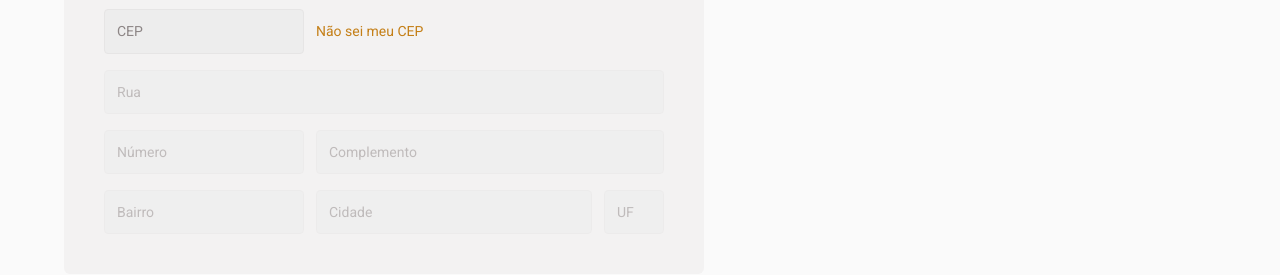
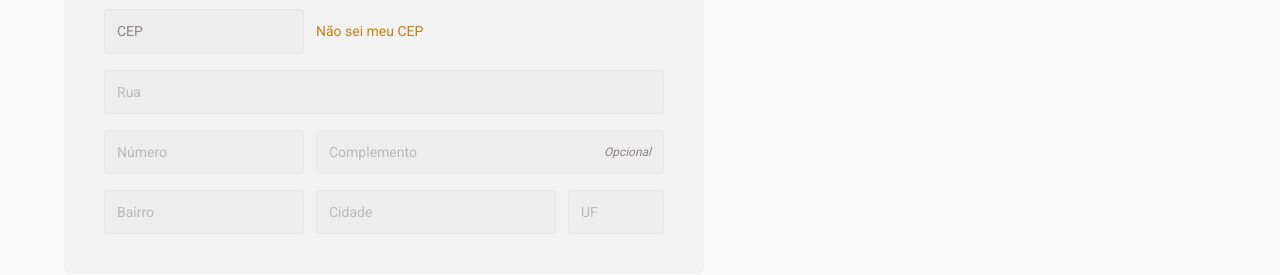
Before and after one commit to jbresolinn/ignite-03-coffedelivery, a React (Vite) app: page /cart in a window 1280 px wide. Shown: the part 293-568 px from the top of the page. Built offline with nearby package versions, Linux system fonts and the light colour scheme; no server answers.

Commit message:
style: adjustment base input

```diff
--- a/src/components/Input/index.tsx
+++ b/src/components/Input/index.tsx
@@ -1,17 +1,32 @@
 /* eslint-disable react/display-name */
+import { Check } from 'phosphor-react'
 import { forwardRef, InputHTMLAttributes } from 'react'
-import { BaseInput } from './styles'
+import { BaseInput, InputContainer, OptionalText } from './styles'
 
 type InputProps = InputHTMLAttributes<HTMLInputElement> & {
   maxWidth?: string
+  optional?: boolean
+  isValid?: boolean
+  iconValidIsShow?: boolean
 }
 
 export const Input = forwardRef<HTMLInputElement, InputProps>(
-  ({ maxWidth, ...defaultProps }, ref) => {
+  (
+    {
+      optional = false,
+      isValid = false,
+      iconValidIsShow = false,
+      maxWidth,
+      ...defaultProps
+    },
+    ref,
+  ) => {
     return (
-      <>
-        <BaseInput {...defaultProps} style={{ maxWidth }} ref={ref} />
-      </>
+      <InputContainer style={{ maxWidth }}>
+        <BaseInput {...defaultProps} ref={ref} />
+        {optional && <OptionalText>Opcional</OptionalText>}
+        {isValid && iconValidIsShow && <Check size={22} />}
+      </InputContainer>
     )
   },
 )
--- a/src/components/Input/styles.ts
+++ b/src/components/Input/styles.ts
@@ -1,16 +1,41 @@
 import styled from 'styled-components'
 
-export const BaseInput = styled.input`
+export const InputContainer = styled.div`
   width: 100%;
   background: ${(props) => props.theme['gray-300']};
   border: 1px solid ${(props) => props.theme['gray-400']};
   border-radius: 4px;
   padding: 0.75rem;
-  outline-color: ${(props) => props.theme['yellow-900']};
+
+  display: flex;
+  align-items: center;
+  gap: 0.5rem;
+
+  position: relative;
+
+  svg {
+    background: ${(props) => props.theme['green-500']};
+    color: ${(props) => props.theme.white};
+    padding: 0.2rem;
+    border-radius: 50%;
+    position: absolute;
+    right: -0.5rem;
+  }
+
+  &:focus-within {
+    border: 1px solid ${(props) => props.theme['yellow-500']};
+  }
+`
+
+export const BaseInput = styled.input`
+  width: 100%;
+  border: 0;
   font-size: 0.875rem;
   line-height: 1.3;
   color: ${(props) => props.theme['gray-700']};
+  background: transparent;
   transition: opacity 0.2s;
+  outline: none;
 
   &::placeholder {
     color: ${(props) => props.theme['gray-600']};
@@ -20,3 +45,8 @@ export const BaseInput = styled.input`
     opacity: 0.5;
   }
 `
+export const OptionalText = styled.span`
+  font-size: 0.75rem;
+  font-style: italic;
+  color: ${(props) => props.theme['gray-600']};
+`
--- a/src/pages/Cart/components/Address/index.tsx
+++ b/src/pages/Cart/components/Address/index.tsx
@@ -18,10 +18,8 @@ export function Address() {
     updateShippingAddress,
   } = useContext(ShippingAddressContext)
 
-  const { register, watch } = useFormContext()
-  const postalCode = watch('postalCode')
+  const { register } = useFormContext()
 
-  console.log(postalCode)
   const addressFormFieldsIsDisabled = !addressFetchError
 
   function handleGetShippingAddressByPostalCode(postalCode: string) {
@@ -73,6 +71,8 @@ export function Address() {
               id="street"
               value={shippingAddress.street ?? ''}
               disabled={addressFormFieldsIsDisabled}
+              iconValidIsShow={true}
+              isValid={!!shippingAddress.street}
               {...register('street')}
             />
           </fieldset>
@@ -86,6 +86,8 @@ export function Address() {
               min={0}
               disabled={addressFormAdditionalFieldsDisabled}
               value={shippingAddress.number ?? ''}
+              iconValidIsShow={true}
+              isValid={!!shippingAddress.number}
               {...(register('number'),
               {
                 onChange: (e) =>
@@ -99,8 +101,11 @@ export function Address() {
               type="text"
               id="complement"
               placeholder="Complemento"
+              optional={true}
               value={shippingAddress.complement ?? ''}
               disabled={addressFormAdditionalFieldsDisabled}
+              iconValidIsShow={true}
+              isValid={!!shippingAddress.complement}
               {...(register('complement'),
               {
                 onChange: (e) =>
@@ -120,6 +125,8 @@ export function Address() {
               maxWidth="12.5rem"
               value={shippingAddress.district ?? ''}
               disabled={addressFormFieldsIsDisabled}
+              iconValidIsShow={true}
+              isValid={!!shippingAddress.district}
               {...register('district')}
             />
             <Input
@@ -128,14 +135,18 @@ export function Address() {
               placeholder="Cidade"
               value={shippingAddress.city ?? ''}
               disabled={addressFormFieldsIsDisabled}
+              iconValidIsShow={true}
+              isValid={!!shippingAddress.city}
               {...register('city')}
             />
             <Input
               type="text"
               id="state"
               placeholder="UF"
-              maxWidth="3.75rem"
+              maxWidth="6rem"
               value={shippingAddress.state ?? ''}
+              iconValidIsShow={true}
+              isValid={!!shippingAddress.state}
               disabled={addressFormFieldsIsDisabled}
               {...register('state')}
             />
--- a/src/styles/theme.ts
+++ b/src/styles/theme.ts
@@ -19,6 +19,8 @@ export const defaultTheme = {
   'yellow-500': '#dbac2c',
   'yellow-900': '#c47f17',
 
+  'green-500': '#08bb65',
+
   'modal-opacity': 'rgba(0,0,0,.25)',
 
   'mobile-bp': 'only screen and (max-width: 992px)',
```
